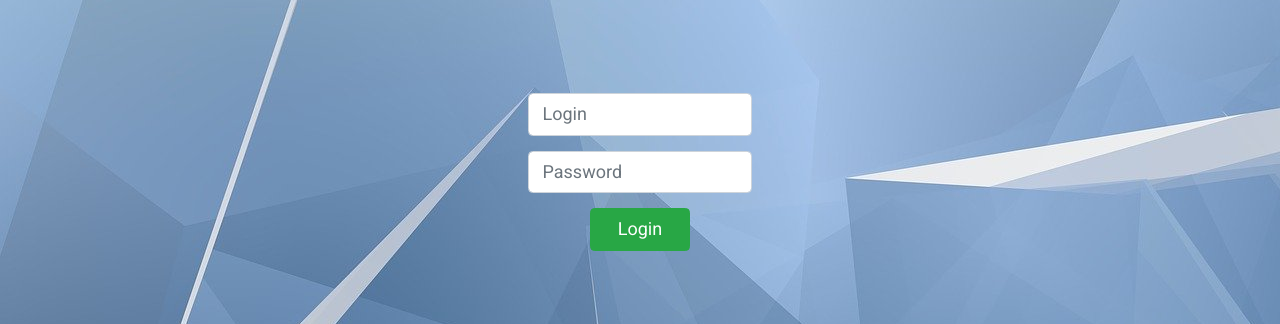
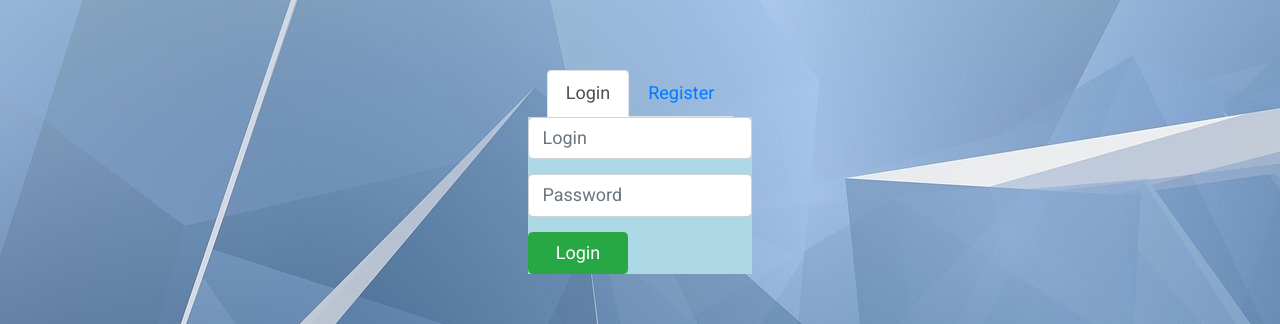
Before and after one commit to gentaliana/rsclone, a React app: page /auth in a window 1280 px wide. Shown: the part 232-556 px from the top of the page. Built offline with nearby package versions, Linux system fonts and the light colour scheme; a web font is replaced by a local one.

Commit message:
RC-57 feat(auth): change auth page

```diff
--- a/src/pages/auth/auth.tsx
+++ b/src/pages/auth/auth.tsx
@@ -1,25 +1,22 @@
 import * as React from 'react';
 import { useEffect } from 'react';
 import { useTranslation } from 'react-i18next';
+import { Redirect } from 'react-router-dom';
 import { TextInput } from '@components';
-import { Button } from 'react-bootstrap';
-import { Api, NOTIFY_TYPES } from '@constants';
+import { Button, Tab, Tabs } from 'react-bootstrap';
+import { Api, NOTIFY_TYPES, routes } from '@constants';
 import { useApi, useAuth } from '@hooks';
 import { useDispatch } from 'react-redux';
 import { setNotify } from '@store';
 import './auth.scss';
 
-interface IAuthProps {
-  isRegister?: boolean;
-}
-
-export const Auth = (props: IAuthProps): JSX.Element => {
-  const { isRegister } = props;
+export const Auth = (): JSX.Element => {
   const { t } = useTranslation();
   const [login, setLogin] = React.useState('');
   const [password, setPassword] = React.useState('');
   const { loading, request, error, clearError } = useApi();
   const auth = useAuth();
+  const isAuth = !!auth.token;
 
   useEffect(() => {
     clearError();
@@ -49,6 +46,7 @@ export const Auth = (props: IAuthProps): JSX.Element => {
       const data = await request(url, method, body(login, password));
       auth.login(data.token, data.userId);
       await openModal(t('notify.success.login'), data.message);
+      window.location.reload(false);
     } catch (e) {
       await openModal(t('notify.error.login'), e.message, NOTIFY_TYPES.error);
     }
@@ -56,8 +54,35 @@ export const Auth = (props: IAuthProps): JSX.Element => {
 
   return (
     <div className="auth__wrapper">
-      <TextInput placeholder={t('auth.login')} classInput="auth__input auth__style" value={login} onChange={setLogin} />
-      {isRegister ? (
+      {isAuth ? <Redirect to={routes.USER.replace(':name', auth.userId || '')} /> : null}
+      <Tabs defaultActiveKey="login" id="auth-tab">
+        <Tab eventKey="login" title="Login">
+          <TextInput
+            placeholder={t('auth.login')}
+            classInput="auth__input auth__style"
+            value={login}
+            onChange={setLogin}
+          />
+          <>
+            <TextInput
+              placeholder={t('auth.password')}
+              classInput="auth__input auth__style"
+              value={password}
+              onChange={setPassword}
+              type="password"
+            />
+            <Button className="auth__button" variant="success" onClick={loginHandler} disabled={loading}>
+              {t('auth.entry')}
+            </Button>
+          </>
+        </Tab>
+        <Tab eventKey="reister" title="Register">
+          <TextInput
+            placeholder={t('auth.login')}
+            classInput="auth__input auth__style"
+            value={login}
+            onChange={setLogin}
+          />
           <>
             <TextInput
               placeholder={t('auth.password')}
@@ -77,20 +102,8 @@ export const Auth = (props: IAuthProps): JSX.Element => {
               {t('auth.register')}
             </Button>
           </>
-      ) : (
-        <>
-          <TextInput
-            placeholder={t('auth.password')}
-            classInput="auth__input auth__style"
-            value={password}
-            onChange={setPassword}
-            type="password"
-          />
-          <Button className="auth__button" variant="success" onClick={loginHandler} disabled={loading}>
-            {t('auth.entry')}
-          </Button>
-        </>
-      )}
+        </Tab>
+      </Tabs>
     </div>
   );
 };
```
Lines whose indentation alone changed are shown as unchanged.
